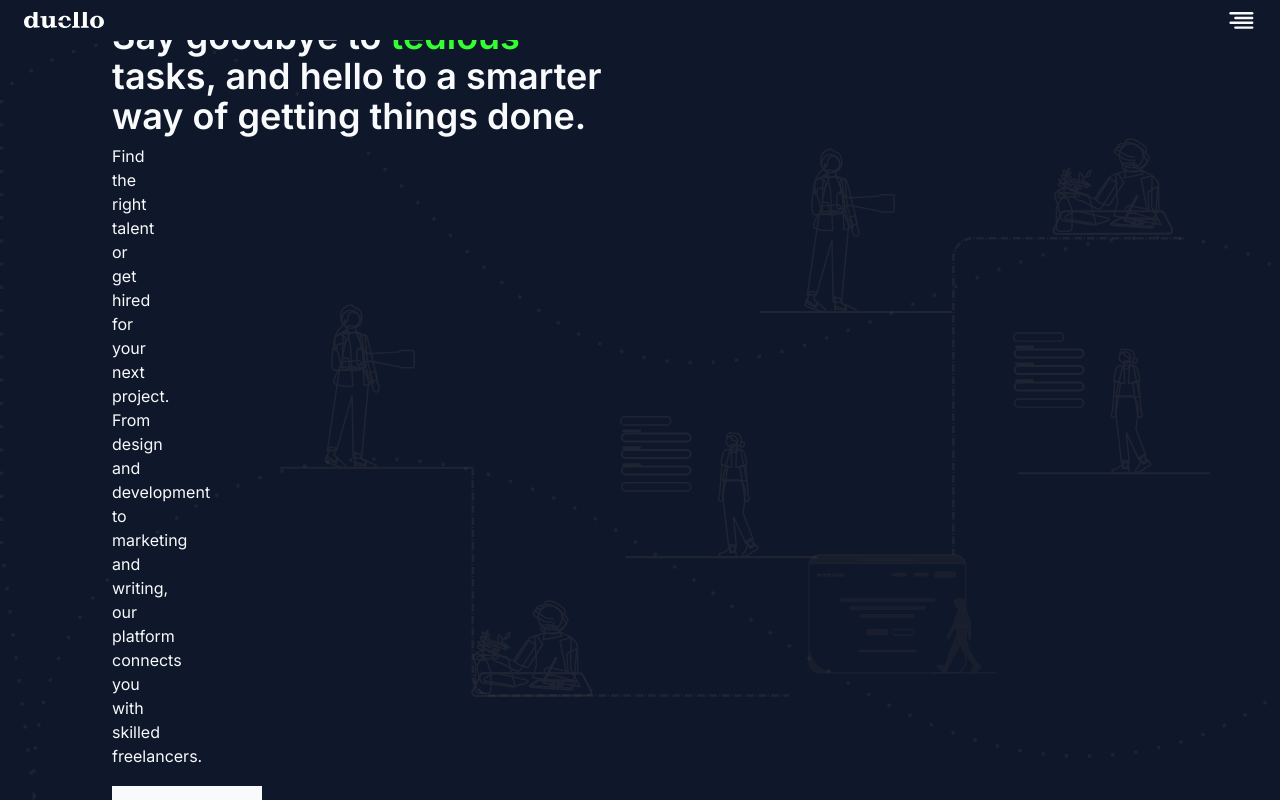
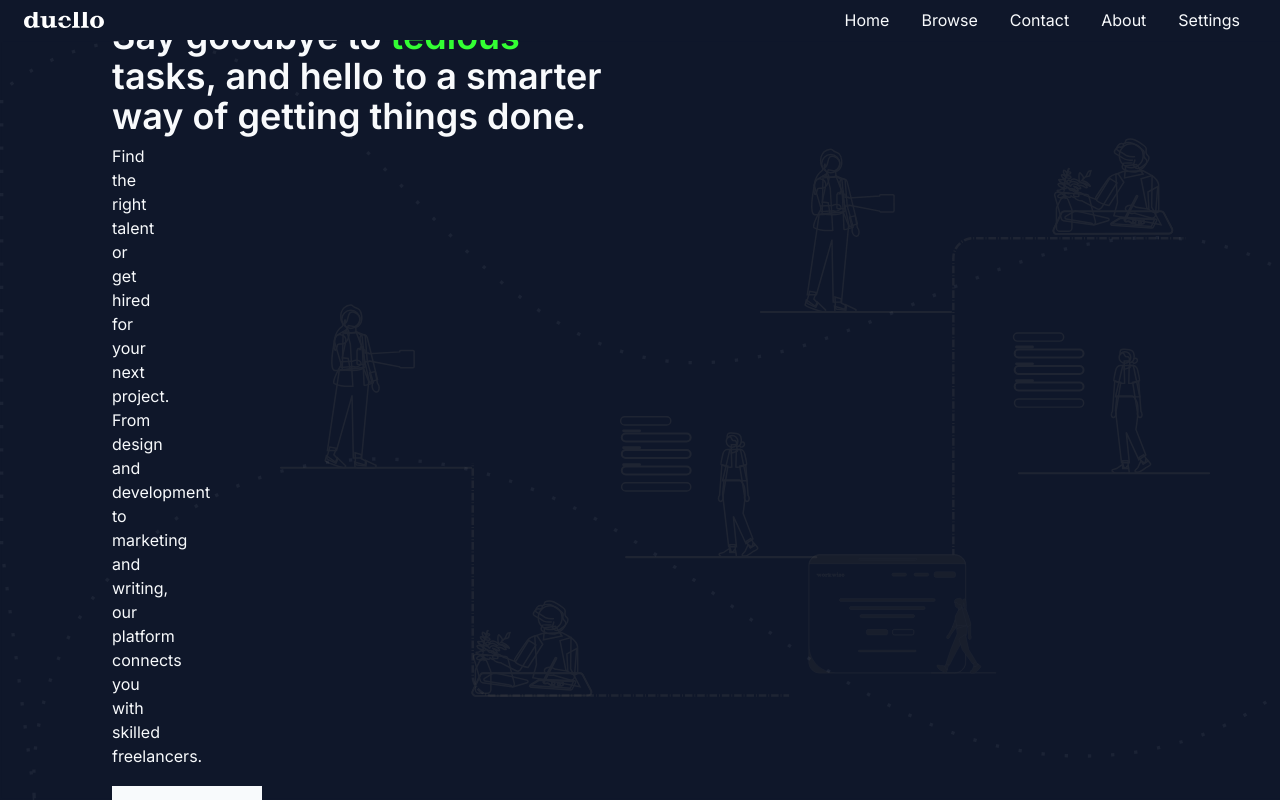
Before and after one commit to ErrolNtetha/lancing-client, a Next.js app: page / in a window 1280 px wide. Shown: the top 800 px of the page. Built offline with nearby package versions, Linux system fonts and the light colour scheme.

Commit message:
fix: responsive nav bar

```diff
--- a/components/organisms/header/header.tsx
+++ b/components/organisms/header/header.tsx
@@ -1,6 +1,7 @@
 /* eslint-disable @next/next/no-img-element */
 
 import Image from 'next/image';
+import Link from 'next/link';
 import React, { useState } from 'react';
 // import { useScreenWidth } from '../../../hooks/useScreenWidth';
 import { FiAlignRight } from 'react-icons/fi';
@@ -16,9 +17,28 @@ export const Header = () => {
     const handleLogout = () => console.log('logged out');
 
     return (
-        <header className='flex z-10 justify-between items-center sticky text-white bg-slate h-[5vh] px-6'>
+        <header className='flex z-10 justify-between items-center relative text-white bg-slate h-[5vh] px-6'>
             <Image src='/images/logo.svg' alt='company logo' className='' width={80} height={20} />
-            <FiAlignRight onClick={() => setNav(!nav)} className='hover:cursor-pointer text-[1.8rem]' />
+            <FiAlignRight onClick={() => setNav(!nav)} className='hover:cursor-pointer text-[1.8rem] block md:hidden translate-y-[-50%] absolute top-[50%] right-[25px] transition-transform' />
+            <section className='ml-auto'>
+                <ul className='p-0 hidden md:flex'>
+                    <li className='ml-4 mr-4'>
+                        <Link className='block w-full' href='/feed'>Home</Link>
+                    </li>
+                    <li className='ml-4 mr-4'>
+                        <Link className='block w-full' href='/browse'>Browse</Link>
+                    </li>
+                    <li className='ml-4 mr-4'>
+                        <Link href='/contact'>Contact</Link>
+                    </li>
+                    <li className='ml-4 mr-4'>
+                        <Link href='/about'>About</Link>
+                    </li>
+                    <li className='ml-4 mr-4'>
+                        <Link href='/settings'>Settings</Link>
+                    </li>
+                </ul>
+            </section>
             {nav && (
                 <section className='fixed bg-slate top-0 left-0 bottom-0 w-full'>
                     <MobileMenu avatar={profile.avatar} name={profile.name} handleMenuToggle={() => setNav(!nav)} />
```
